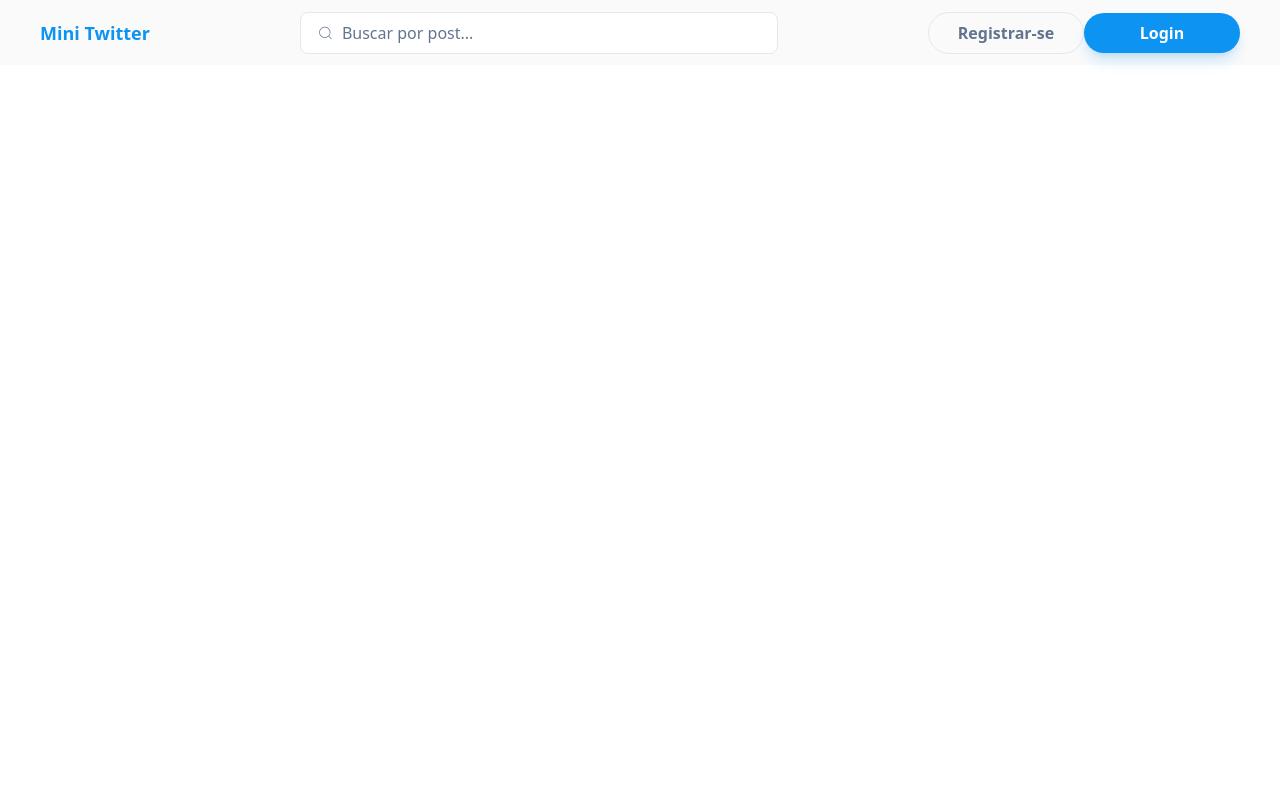
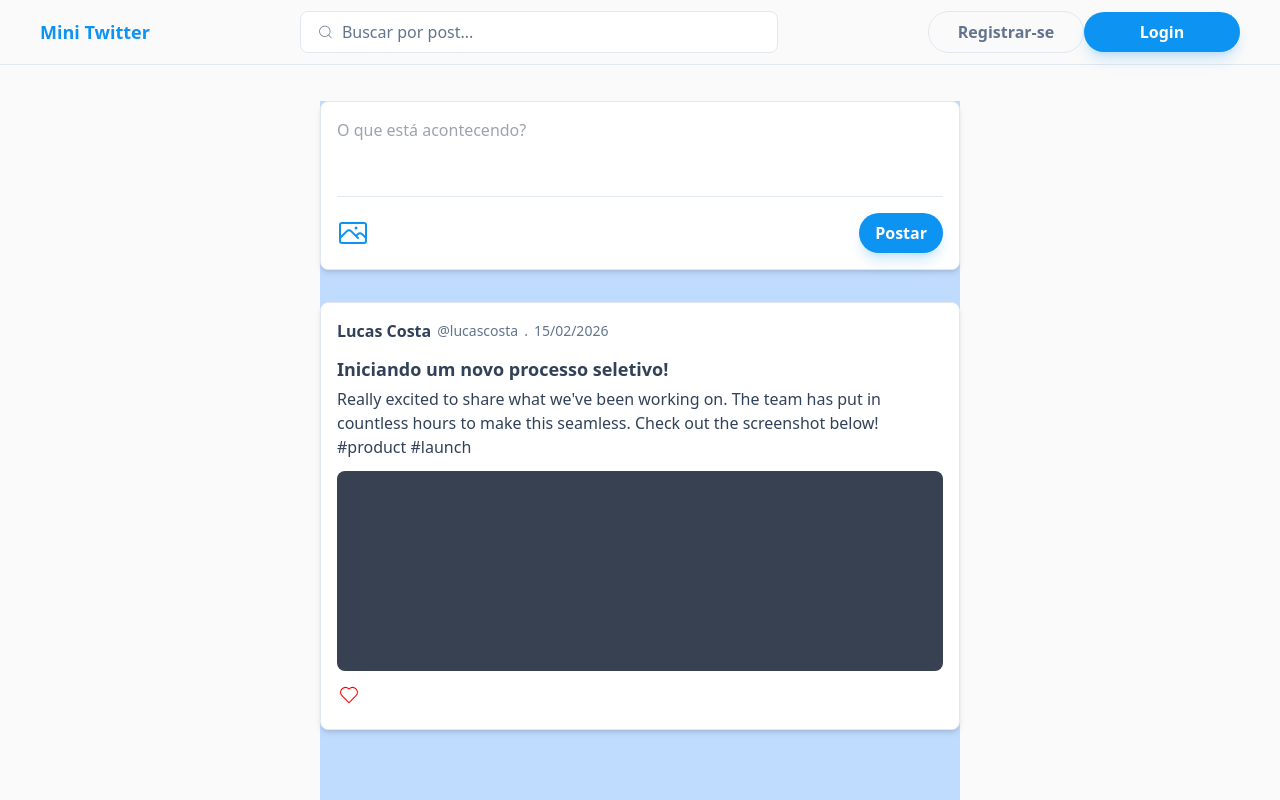
Before and after one commit to CaioMiranda12/interface-minitwitter, a React (Vite) app: page / in a window 1280 px wide. Built offline with nearby package versions, Linux system fonts and the light colour scheme; no server answers.

Commit message:
feat: start create post layouts

```diff
--- a/src/pages/Home.tsx
+++ b/src/pages/Home.tsx
@@ -1,6 +1,7 @@
 import { useAuth } from "@/features/auth/hooks/useAuth";
 import { useLogout } from "@/features/auth/hooks/useLogout";
-import { CiSearch } from "react-icons/ci";
+import { CiHeart, CiSearch } from "react-icons/ci";
+import { HiOutlinePhoto } from "react-icons/hi2";
 import { RiLogoutBoxLine } from "react-icons/ri";
 import { useNavigate } from "react-router";
 
@@ -11,7 +12,7 @@ export function Home() {
 
   return (
     <div>
-      <header className="bg-[#FAFAFA] h-[65px] flex items-center justify-between px-10">
+      <header className="bg-[#FAFAFA] h-[65px] flex items-center justify-between px-10 border-b border-[#E2E8F0]">
         <h1 className="text-primary text-lg font-bold">Mini Twitter</h1>
 
         <div className="flex items-center gap-2 bg-white border border-[#E2E8F0] rounded-lg px-4 py-2 w-[478px]">
@@ -44,7 +45,7 @@ export function Home() {
           </nav>
         ) : (
           <button
-            onClick={logout}
+            onClick={() => logout()}
             className="bg-primary p-2.5 rounded-full
         shadow-[0px_4px_6px_-4px_rgba(13,147,242,0.2),0px_10px_15px_-3px_rgba(13,147,242,0.2)]
         hover:opacity-80 transition-opacity duration-300 active:opacity-60
@@ -53,6 +54,60 @@ export function Home() {
           </button>
         )}
       </header>
+
+      <main className="bg-[#FAFAFA] min-h-[calc(100vh-65px)] flex justify-center">
+        <div className="mt-9 w-[640px] bg-blue-200">
+          <div className="bg-white shadow-md border border-[#E2E8F0] rounded-lg p-4">
+            <textarea placeholder="O que está acontecendo?"
+              className="w-full resize-none outline-none h-[72px]"
+            />
+
+            <div className="flex items-center justify-between border-t border-[#E2E8F0] pt-4">
+              <button>
+                <HiOutlinePhoto size={32} className="text-primary" />
+              </button>
+
+              <button
+                className="bg-primary text-white font-bold text-base rounded-full py-2 px-4
+            shadow-[0px_4px_6px_-4px_rgba(13,147,242,0.2),0px_10px_15px_-3px_rgba(13,147,242,0.2)]
+            hover:opacity-80 transition-opacity duration-300 active:opacity-60
+            "
+              >
+                Postar
+              </button>
+            </div>
+          </div>
+
+          <div className="mt-8 flex flex-col gap-8">
+            <div className="bg-white shadow-md border border-[#E2E8F0] rounded-lg p-4 flex flex-col gap-3">
+              <header className="flex items-center gap-1.5">
+                <h3 className="text-[#314158] font-bold text-base">Lucas Costa</h3>
+                <span className="text-twitterGray font-normal text-sm">@lucascosta</span>
+                <span className="text-twitterGray font-normal text-sm">.</span>
+                <span className="text-twitterGray font-normal text-sm">15/02/2026</span>
+              </header>
+
+              <main>
+                <p className="mb-1 text-[#314158] font-bold text-lg">Iniciando um novo processo seletivo!</p>
+                <p className="text-[#314158] font-normal text-base">
+                  Really excited to share what we've been working on. The team has put in
+                  countless hours to make this seamless. Check out the screenshot below!
+                  #product #launch
+                </p>
+
+                <div className="w-full h-[200px] bg-gray-700 my-3 rounded-lg"></div>
+
+                <button>
+                  <CiHeart size={24} color="red" />
+                </button>
+              </main>
+            </div>
+          </div>
+
+
+
+        </div>
+      </main>
     </div>
   )
 }
```
